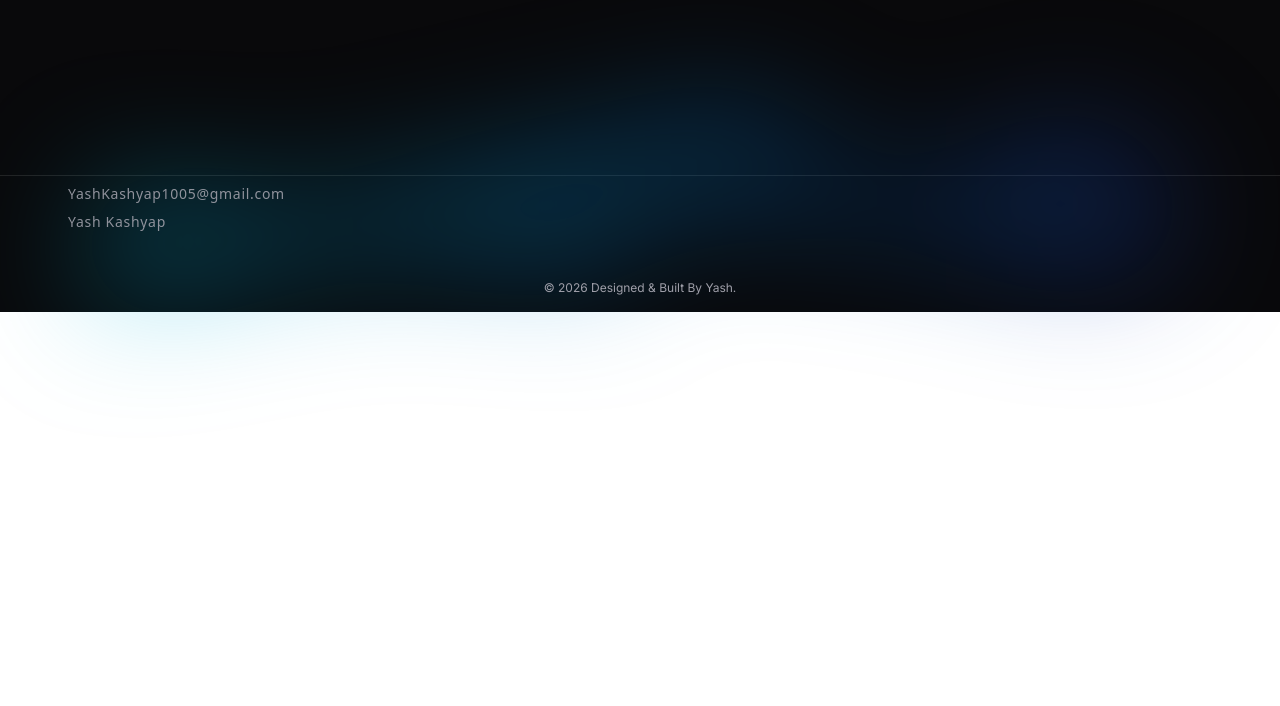
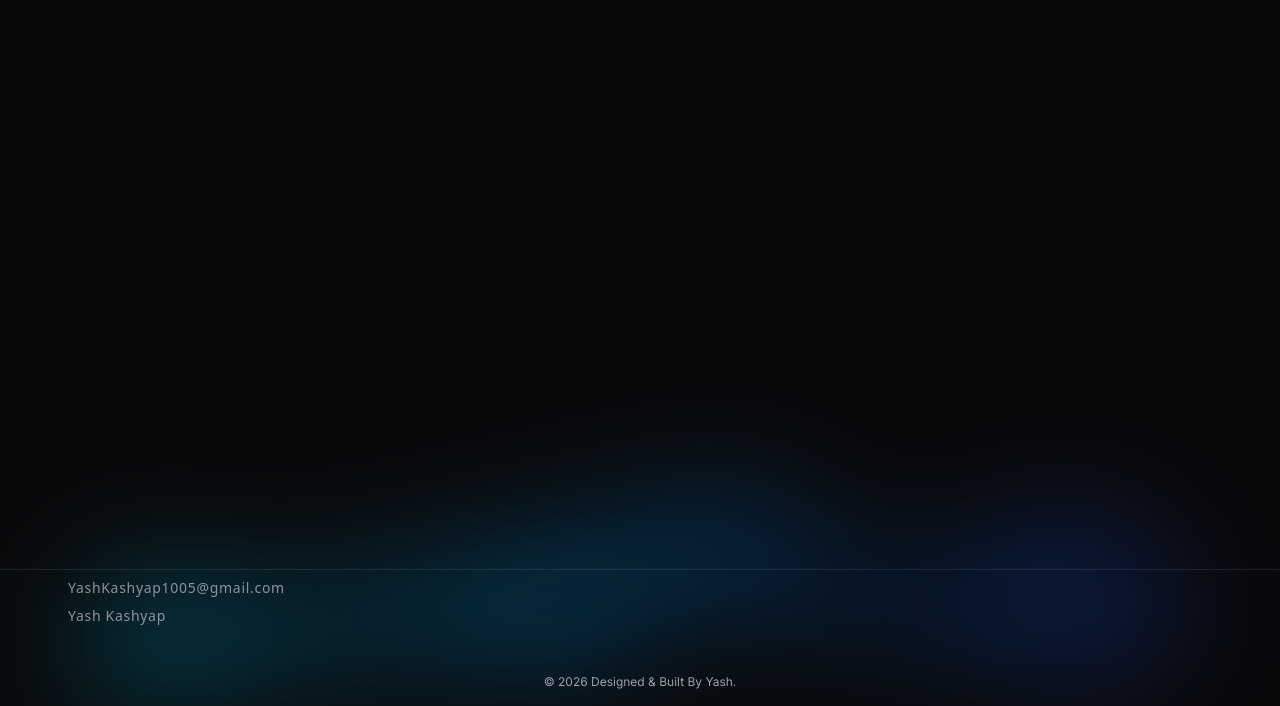
Before and after one commit to Enthusiastic-yash/portfolio-v2, a Nuxt app: page / in a window 1280 px wide. Shown: the part 4168-4874 px from the top of the page. Before the commit the page ends 4480 px from the top, so only its background shows below. Built offline with nearby package versions, Linux system fonts and the light colour scheme; some icons are missing.

Commit message:
fixed projects order

```diff
--- a/app/components/project-section.vue
+++ b/app/components/project-section.vue
@@ -8,13 +8,13 @@
       </h2>
 
       <div
-        v-for="project in projects"
+        v-for="project in projectsIndescendingOrder"
         :key="project.id"
         class="grid grid-cols-1 gap-5 py-14 md:grid-cols-2"
       >
         <div class="project-card aspect-auto -translate-x-20 opacity-0">
           <NuxtImg
-            :src="`./images/${project.id}.png`"
+            :src="`${project.imageUrl}`"
             class="rounded-xl"
             alt="nuxt-ai"
           />
@@ -74,14 +74,73 @@ interface projectTypes {
   tools: string[];
   appLink: string;
   githubLink: string;
+  imageUrl: string;
 }
 
 const projects = ref<projectTypes[]>([
   {
     id: 1,
+    title: "Responsive SCSS Hotel Landing Page",
+    description: "Stresses responsive design and the use of SCSS for styling.",
+    tools: ["Html", "SCSS"],
+    appLink: "https://yash-travel.netlify.app/",
+    githubLink: "#",
+    imageUrl: "./images/7.png",
+  },
+  {
+    id: 2,
+    title: "Modern Property Showcase Landing Page",
+    description: "Simple, professional title, emphasizing a showcase purpose.",
+    tools: ["Html", "SCSS", "javascript"],
+    appLink: "https://yash-property.netlify.app/",
+    githubLink: "#",
+    imageUrl: "./images/6.png",
+  },
+  {
+    id: 3,
+    title: "Animated SCSS/JS Tour Booking Page",
+    description:
+      "Highlights advanced, vanilla animation and the Tour Booking niche.",
+    tools: ["Html", "SCSS", "JavaScript"],
+    appLink: "https://yash-nature.netlify.app/",
+    githubLink: "#",
+    imageUrl: "./images/5.png",
+  },
+  {
+    id: 4,
+    title: "Real-Time Geo IP Tracker",
+    description:
+      "Focuses on real-time capability, location tracking, and map visualization.",
+    tools: ["Html", "Tailwind CSS", "JavaScript", "Vue.js"],
+    appLink: "https://location-ip-tracker.netlify.app/",
+    githubLink: "https://github.com/Enthusiastic-yash/Ip-Tracker",
+    imageUrl: "./images/4.png",
+  },
+  {
+    id: 5,
+    title: "Full-Stack Firebase Music Platform",
+    description:
+      "Highlights Full-Stack nature, user interaction (upload, listen, comment), and the key technologies (Vue.js, Tailwind, Firebase).",
+    tools: ["Html", "SCSS", "Firebase", "Vue.js"],
+    appLink: "https://music-example-ruddy.vercel.app/",
+    githubLink: "https://github.com/Enthusiastic-yash/Music-app",
+    imageUrl: "./images/3.png",
+  },
+  {
+    id: 6,
+    title: "Global Vue Weather Tracker",
+    description:
+      "Emphasizes real-time data, API integration, and the framework (Vue.js).",
+    tools: ["Html", "CSS", "JavaScript", "Vue.js"],
+    appLink: "https://global-weather-report.netlify.app/",
+    githubLink: "https://github.com/Enthusiastic-yash/weather-app",
+    imageUrl: "./images/2.png",
+  },
+  {
+    id: 7,
     title: "Full-Stack Nuxt AI Suite (SaaS)",
     description:
-      "A full-stack Software as a Service (SaaS) platform built with Nuxt 4 and Nuxt UI, offering a versatile collection of AI-powered tools. Key features include background removal, object removal from images using the Cloudinary API, a Resume Reviewer, Article Writer, and a Blog Title Generator. The application utilizes the Gemini/OpenAI API for core AI functionalities, manages user subscriptions via Polar, and ensures data persistence with the Turso database and Drizzle ORM for type-safe operations. Zod is used for robust runtime validation. and Better-Auth for secure authentication",
+      "A full-stack Software as a Service (SaaS) platform built with Nuxt 4 and Nuxt UI, offering a versatile collection of AI-powered tools. Key features include background removal, object removal from images using the Cloudinary API, a Resume Reviewer, Article Writer, and a Blog Title Generator. The application utilizes the Gemini/OpenAI API for core AI functionalities, manages user subscriptions via Polar, and ensures data persistence with the Turso database and Drizzle ORM for type-safe operations. Zod is used for robust runtime validation and Better-Auth for secure authentication.",
     tools: [
       "Nuxt",
       "NuxtUI",
@@ -96,52 +155,14 @@ const projects = ref<projectTypes[]>([
     ],
     appLink: "https://nuxt-ai-xi.vercel.app/",
     githubLink: "https://github.com/Enthusiastic-yash/Nuxt-ai-sass",
-  },
-  {
-    id: 2,
-    title: "Global Vue Weather Tracker",
-    description:
-      "Emphasizes real-time data, API integration, and the framework (Vue.js).",
-    tools: ["Html", "css", "javascript", "Vue.js"],
-    appLink: "https://global-weather-report.netlify.app/",
-    githubLink: "https://github.com/Enthusiastic-yash/weather-app",
-  },
-  {
-    id: 3,
-    title: "Full-Stack Firebase Music Platform",
-    description:
-      "Highlights Full-Stack nature, user interaction (upload, listen, comment), and the key technologies (Vue.js, Tailwind, Firebase).",
-    tools: ["Html", "SCSS", "Firebase", "Vue.js"],
-    appLink: "https://music-example-ruddy.vercel.app/",
-    githubLink: "https://github.com/Enthusiastic-yash/Music-app",
-  },
-  {
-    id: 4,
-    title: "Real-Time Geo IP Tracker",
-    description:
-      "Focuses on real-time capability, location tracking, and map visualization.",
-    tools: ["Html", "Tailwind CSS", "javascript", "Vue.js"],
-    appLink: "https://location-ip-tracker.netlify.app/",
-    githubLink: "https://github.com/Enthusiastic-yash/Ip-Tracker",
-  },
-  {
-    id: 5,
-    title: "Responsive SCSS Hotel Landing Page",
-    description: "Stresses responsive design and the use of SCSS for styling.",
-    tools: ["Html", "SCSS"],
-    appLink: "https://yash-nature.netlify.app/",
-    githubLink: "#",
-  },
-  {
-    id: 6,
-    title: "Animated SCSS/JS Tour Booking Page",
-    description:
-      "Highlights advanced, vanilla animation and the Tour Booking niche.",
-    tools: ["Html", "SCSS", "JavaScript"],
-    appLink: "https://yash-travel.netlify.app/",
-    githubLink: "#",
+    imageUrl: "./images/1.png",
   },
 ]);
+
+const projectsIndescendingOrder = computed(() => {
+  return projects.value.sort((a, b) => b.id - a.id);
+});
+
 const { $gsap } = useNuxtApp();
 
 let ctx: any;
```
Also changed, not shown: public/images/7.png (added).
